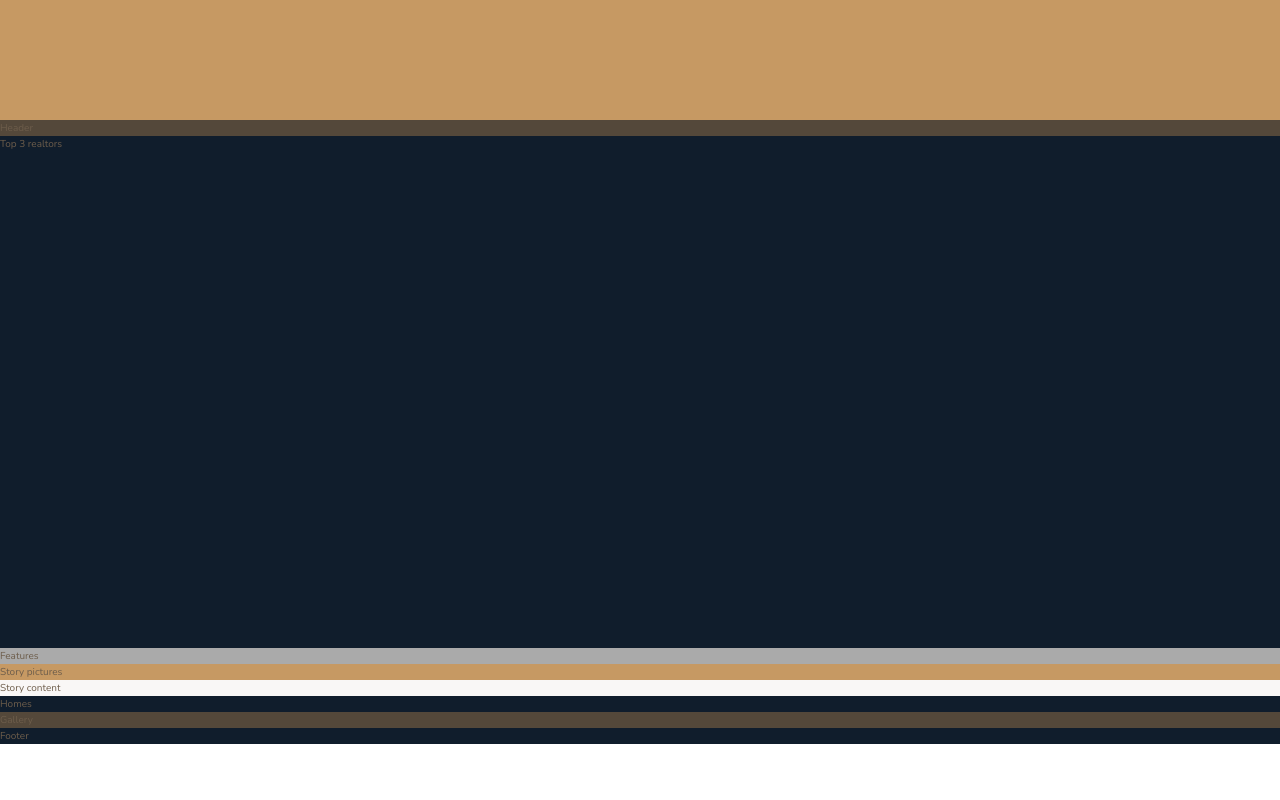
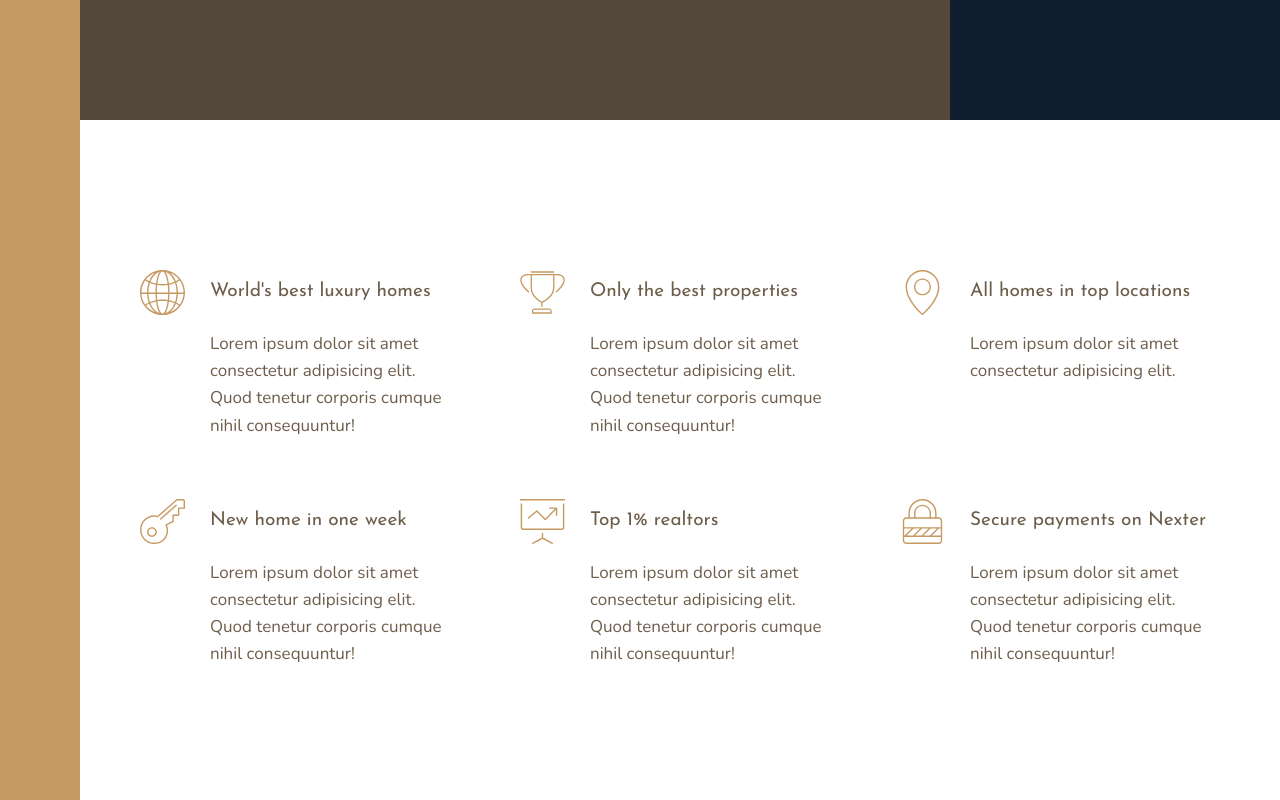
Before and after one commit to oaitbaziz/nexter, a website: page index.html in a window 1280 px wide. Shown: the part 520-1320 px from the top of the page. Before the commit the page ends 1264 px from the top, so only its background shows below. Drawn offline with nearby package versions, Linux system fonts and the light colour scheme.

Commit message:
added features section

```diff
--- a/index.html
+++ b/index.html
@@ -21,7 +21,67 @@
 
     <div class="realtors">Top 3 realtors</div>
 
-    <section class="features">Features</section>
+    <section class="features">
+      <div class="feature">
+        <svg class="feature__icon">
+          <use xlink:href="img/sprite.svg#icon-global"></use>
+        </svg>
+        <h4 class="heading-4 heading--dark">World's best luxury homes</h4>
+        <p class="feature__text">
+          Lorem ipsum dolor sit amet consectetur adipisicing elit. Quod tenetur
+          corporis cumque nihil consequuntur!
+        </p>
+      </div>
+      <div class="feature">
+        <svg class="feature__icon">
+          <use xlink:href="img/sprite.svg#icon-trophy"></use>
+        </svg>
+        <h4 class="heading-4 heading--dark">Only the best properties</h4>
+        <p class="feature__text">
+          Lorem ipsum dolor sit amet consectetur adipisicing elit. Quod tenetur
+          corporis cumque nihil consequuntur!
+        </p>
+      </div>
+      <div class="feature">
+        <svg class="feature__icon">
+          <use xlink:href="img/sprite.svg#icon-map-pin"></use>
+        </svg>
+        <h4 class="heading-4 heading--dark">All homes in top locations</h4>
+        <p class="feature__text">
+          Lorem ipsum dolor sit amet consectetur adipisicing elit.
+        </p>
+      </div>
+      <div class="feature">
+        <svg class="feature__icon">
+          <use xlink:href="img/sprite.svg#icon-key"></use>
+        </svg>
+        <h4 class="heading-4 heading--dark">New home in one week</h4>
+        <p class="feature__text">
+          Lorem ipsum dolor sit amet consectetur adipisicing elit. Quod tenetur
+          corporis cumque nihil consequuntur!
+        </p>
+      </div>
+      <div class="feature">
+        <svg class="feature__icon">
+          <use xlink:href="img/sprite.svg#icon-presentation"></use>
+        </svg>
+        <h4 class="heading-4 heading--dark">Top 1% realtors</h4>
+        <p class="feature__text">
+          Lorem ipsum dolor sit amet consectetur adipisicing elit. Quod tenetur
+          corporis cumque nihil consequuntur!
+        </p>
+      </div>
+      <div class="feature">
+        <svg class="feature__icon">
+          <use xlink:href="img/sprite.svg#icon-lock"></use>
+        </svg>
+        <h4 class="heading-4 heading--dark">Secure payments on Nexter</h4>
+        <p class="feature__text">
+          Lorem ipsum dolor sit amet consectetur adipisicing elit. Quod tenetur
+          corporis cumque nihil consequuntur!
+        </p>
+      </div>
+    </section>
 
     <div class="story__pictures">Story pictures</div>
 
--- a/sass/_base.scss
+++ b/sass/_base.scss
@@ -13,6 +13,8 @@ $color-grey-dark-2: #6d5d4b;
 // FONT VARIABLES
 $font-primary: "Nunito", sans-serif;
 $font-display: "Josefin Sans", sans-serif;
+
+$max-width: 14rem;
 
 // RESET
 *,
@@ -38,4 +40,39 @@ body {
 .container {
   display: grid;
   grid-template-rows: 80vh min-content 40vw repeat(3, min-content);
+  grid-template-columns: [sidebar-start] 8rem [sidebar-end full-start] minmax(
+      6rem,
+      1fr
+    ) [center-start] repeat(8, [col-start] minmax(min-content, 14rem) [col-end]) [center-end] minmax(
+      6rem,
+      1fr
+    ) [full-end];
 }
+
+%heading {
+  font-family: $font-display;
+  font-weight: 400;
+}
+
+.heading-1 {
+  @extend %heading;
+}
+.heading-2 {
+  @extend %heading;
+}
+.heading-3 {
+  @extend %heading;
+}
+
+.heading-4 {
+  @extend %heading;
+  font-size: 1.9rem;
+
+  &--light {
+    color: #f9f7f6;
+  }
+
+  --dark {
+    color: #54483a;
+  }
+}
--- a/sass/_features.scss
+++ b/sass/_features.scss
@@ -1,3 +1,31 @@
 .features {
-  background-color: $color-grey-light-2;
+  grid-column: center-start / center-end;
+
+  margin: 15rem 0;
+
+  display: grid;
+  // grid-template-columns: repeat(3, 1fr);
+  grid-template-columns: repeat(auto-fit, minmax(25rem, 1fr));
+  grid-gap: 6rem;
+  align-items: start;
 }
+
+.feature {
+  display: grid;
+  grid-template-columns: min-content 1fr;
+  align-items: center;
+  grid-column-gap: 2.5rem;
+  grid-row-gap: 1.5rem;
+
+  &__icon {
+    height: 4.5rem;
+    width: 4.5rem;
+    fill: $color-primary;
+    grid-column: 1 / 2;
+  }
+
+  &__text {
+    grid-column: 2 / -1;
+    font-size: 1.7rem;
+  }
+}
--- a/sass/_footer.scss
+++ b/sass/_footer.scss
@@ -1,3 +1,4 @@
 .footer {
   background-color: $color-secondary;
+  grid-column: full-start / full-end;
 }
--- a/sass/_gallery.scss
+++ b/sass/_gallery.scss
@@ -1,3 +1,4 @@
 .gallery {
   background-color: $color-grey-dark-1;
+  grid-column: full-start / full-end;
 }
--- a/sass/_header.scss
+++ b/sass/_header.scss
@@ -1,3 +1,4 @@
 .header {
   background-color: $color-grey-dark-1;
+  grid-column: full-start / col-end 6;
 }
--- a/sass/_homes.scss
+++ b/sass/_homes.scss
@@ -1,3 +1,4 @@
 .homes {
   background-color: $color-secondary;
+  grid-column: center-start / center-end;
 }
--- a/sass/_realtors.scss
+++ b/sass/_realtors.scss
@@ -1,3 +1,4 @@
 .realtors {
   background-color: $color-secondary;
+  grid-column: col-start 7 / full-end;
 }
--- a/sass/_sidebar.scss
+++ b/sass/_sidebar.scss
@@ -1,3 +1,5 @@
 .sidebar {
   background-color: $color-primary;
+  grid-column: sidebar-start / sidebar-end;
+  grid-row: 1 / -1;
 }
--- a/sass/_story.scss
+++ b/sass/_story.scss
@@ -1,9 +1,11 @@
 .story {
   &__pictures {
     background-color: $color-primary;
+    grid-column: full-start / col-end 4;
   }
 
   &__content {
     background-color: $color-grey-light-1;
+    grid-column: col-start 5 / full-end;
   }
 }
```
Also changed, not shown: css/style.css.
